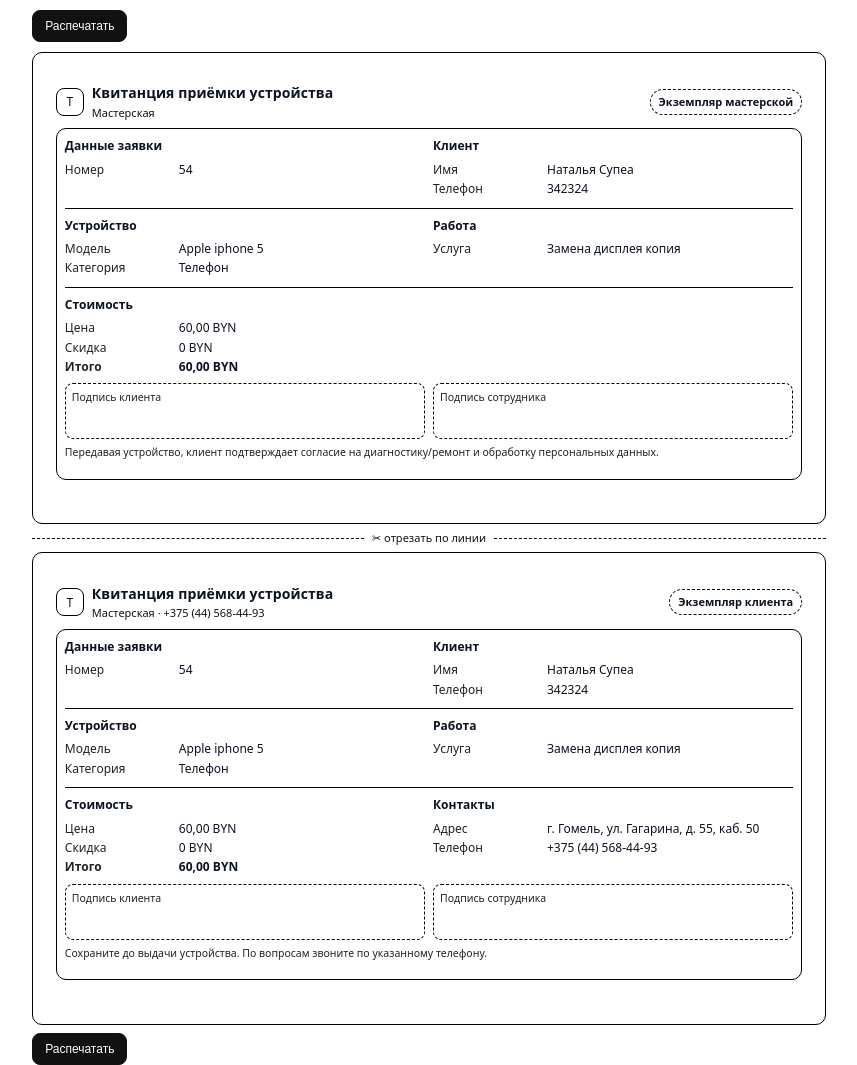
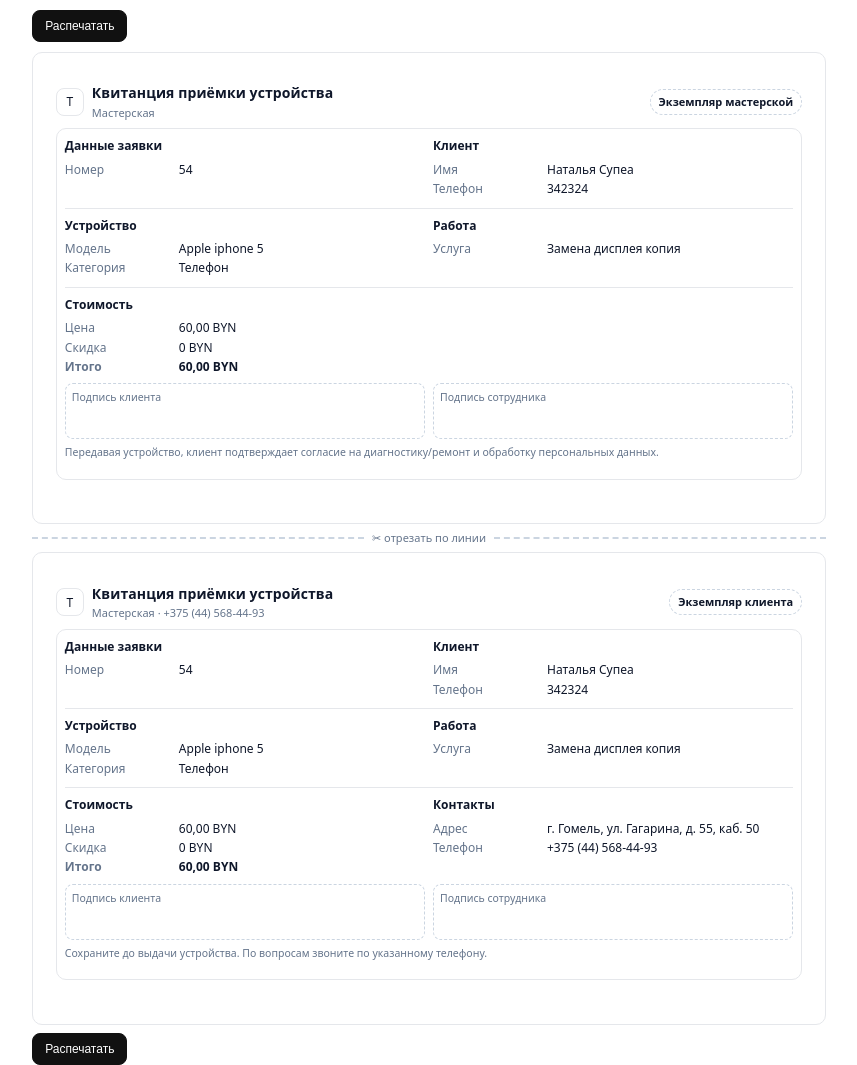
Before and after one commit to yur1on/price_calculator, a Django app: template repairs/templates/admin/repairs/print_receipt.html in a window 1280 px wide. Shown: the whole page, without its empty margins (211-1068 px from the left). Run offline with Django 5.2, Linux system fonts and the light colour scheme; the template is opened without the code that fills it: values that come from a table or form of the project are taken from there, others are empty; data comes from the database, SQL or seed files in the repository.

Commit message:
добавлены квитанции4

```diff
--- a/repairs/templates/admin/repairs/print_receipt.html
+++ b/repairs/templates/admin/repairs/print_receipt.html
@@ -8,22 +8,10 @@
 
 <style>
   :root{
-    /* более контрастные линии для печати */
-    --ink:#0b1220;
-    --muted:#475569;
-    --brd:#000000;   /* было #e5e7eb */
-    --dash:#000000;  /* было #cbd5e1 */
+    --ink:#0f172a; --muted:#64748b; --brd:#e5e7eb; --dash:#cbd5e1;
     --radius:10px; --pad:8px;
   }
   *{box-sizing:border-box}
-
-  /* ВАЖНО: не давать браузеру «экономить» цвет при печати */
-  html, body, * {
-    -webkit-print-color-adjust: exact !important;
-    print-color-adjust: exact !important;
-    color-adjust: exact !important; /* для старых движков */
-  }
-
   html,body{height:100%}
   body{
     margin:10px; color:var(--ink);
@@ -32,53 +20,38 @@
   }
 
   .page{width:210mm; max-width:100%; margin:0 auto;}
-
   .half{
-    min-height:125mm;
+    min-height:125mm;                 /* компактнее */
     padding:8mm 6mm 6mm;
-    border:0.6pt solid var(--brd);      /* pt вместо px */
+    border:1px solid var(--brd);
     border-radius:10px;
     background:#fff;
   }
 
   .cutline{display:flex; align-items:center; gap:8px; margin:6px 0;}
-  .cutline .line{
-    flex:1; height:0; border-top:0.8pt dashed var(--dash); /* толще и чёрный */
-  }
-  .cutline .scissors{font-size:11px; color:#111; white-space:nowrap}
+  .cutline .line{flex:1; height:0; border-top:2px dashed var(--dash)}
+  .cutline .scissors{font-size:11px; color:var(--muted); white-space:nowrap}
 
   .header{display:flex; align-items:center; justify-content:space-between; gap:8px; margin-bottom:8px}
   .brand{display:flex; align-items:center; gap:8px}
-  .logo{
-    width:28px; height:28px; border-radius:8px;
-    border:0.6pt solid var(--brd);
-    background:#fff; display:grid; place-items:center; overflow:hidden
-  }
+  .logo{width:28px; height:28px; border-radius:8px; border:1px solid var(--brd); background:#fff; display:grid; place-items:center; overflow:hidden}
   .logo img{max-width:100%; max-height:100%; object-fit:contain}
   .brand h1{margin:0; font-size:14px; letter-spacing:.1px}
-  .sub{font-size:11px; color:#111; margin-top:1px}
+  .sub{font-size:11px; color:var(--muted); margin-top:1px}
+  .copy-badge{border:1px dashed var(--dash); border-radius:999px; padding:4px 8px; font-weight:700; background:#fff; font-size:11px}
 
-  .copy-badge{
-    border:0.6pt dashed var(--dash);
-    border-radius:999px; padding:4px 8px; font-weight:700; background:#fff; font-size:11px
-  }
-
-  .card{
-    border:0.6pt solid var(--brd);
-    border-radius:var(--radius);
-    padding:var(--pad); background:#fff; margin:6px 0;
-  }
+  .card{border:1px solid var(--brd); border-radius:var(--radius); padding:var(--pad); background:#fff; margin:6px 0;}
   .grid{display:grid; grid-template-columns:1fr 1fr; gap:8px}
   .section h2{margin:0 0 6px; font-size:12px}
   dl{margin:0}
   .row{display:flex; gap:6px; margin:2px 0}
-  .row dt{min-width:108px; color:#222}
+  .row dt{min-width:108px; color:var(--muted)}
   .row dd{margin:0}
-  .divider{height:0; border-top:0.6pt solid var(--brd); margin:8px 0}
+  .divider{height:1px; background:var(--brd); margin:8px 0}
 
   .signs{display:grid; grid-template-columns:1fr 1fr; gap:8px; margin-top:6px}
-  .sign{border:0.6pt dashed var(--dash); border-radius:8px; height:56px; padding:6px}
-  .small{font-size:10.5px; color:#222}
+  .sign{border:1px dashed var(--dash); border-radius:8px; height:56px; padding:6px}
+  .small{font-size:10.5px; color:var(--muted)}
 
   .toolbar{margin:8px 0 10px}
   .btn{padding:8px 12px; border-radius:8px; border:1px solid #111; background:#111; color:#fff; text-decoration:none; font-size:12px}
```
Also changed, not shown: other parts of repairs/templates/admin/repairs/print_receipt.html (+32 -1 lines).
